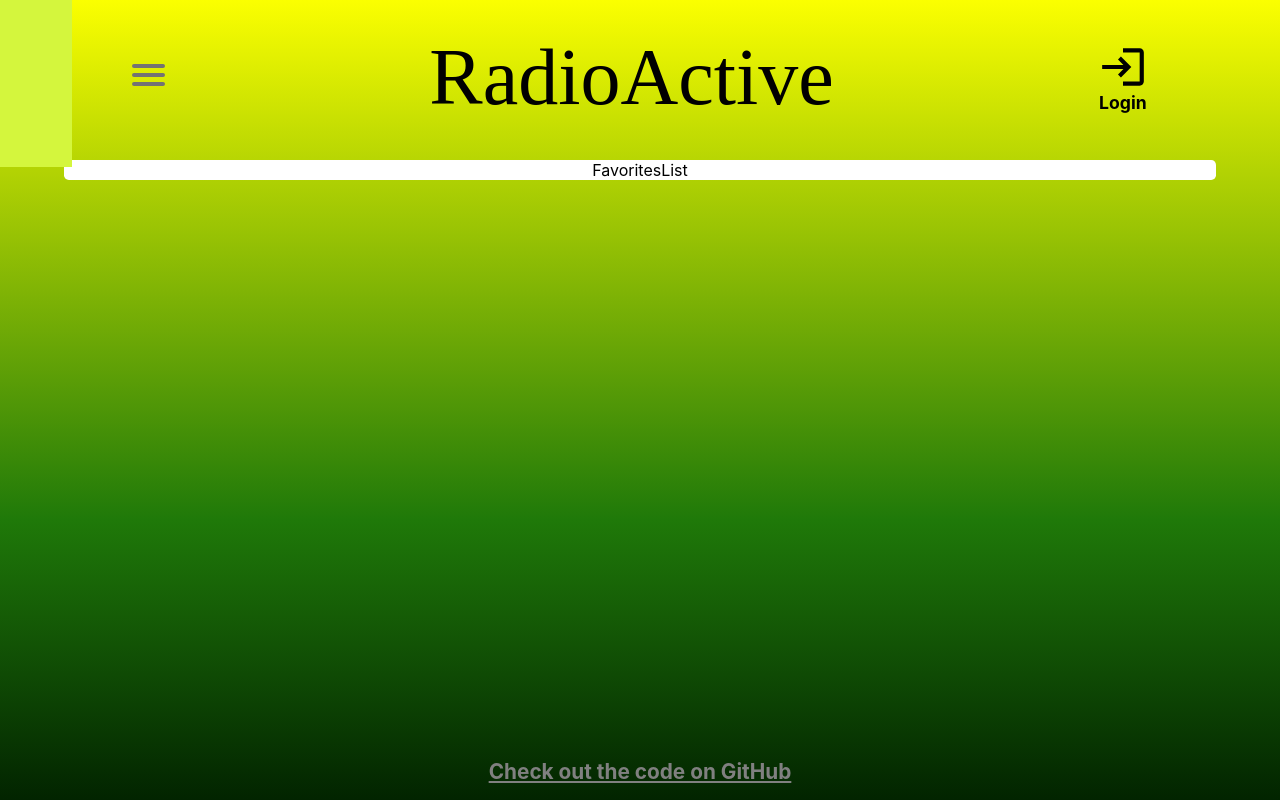
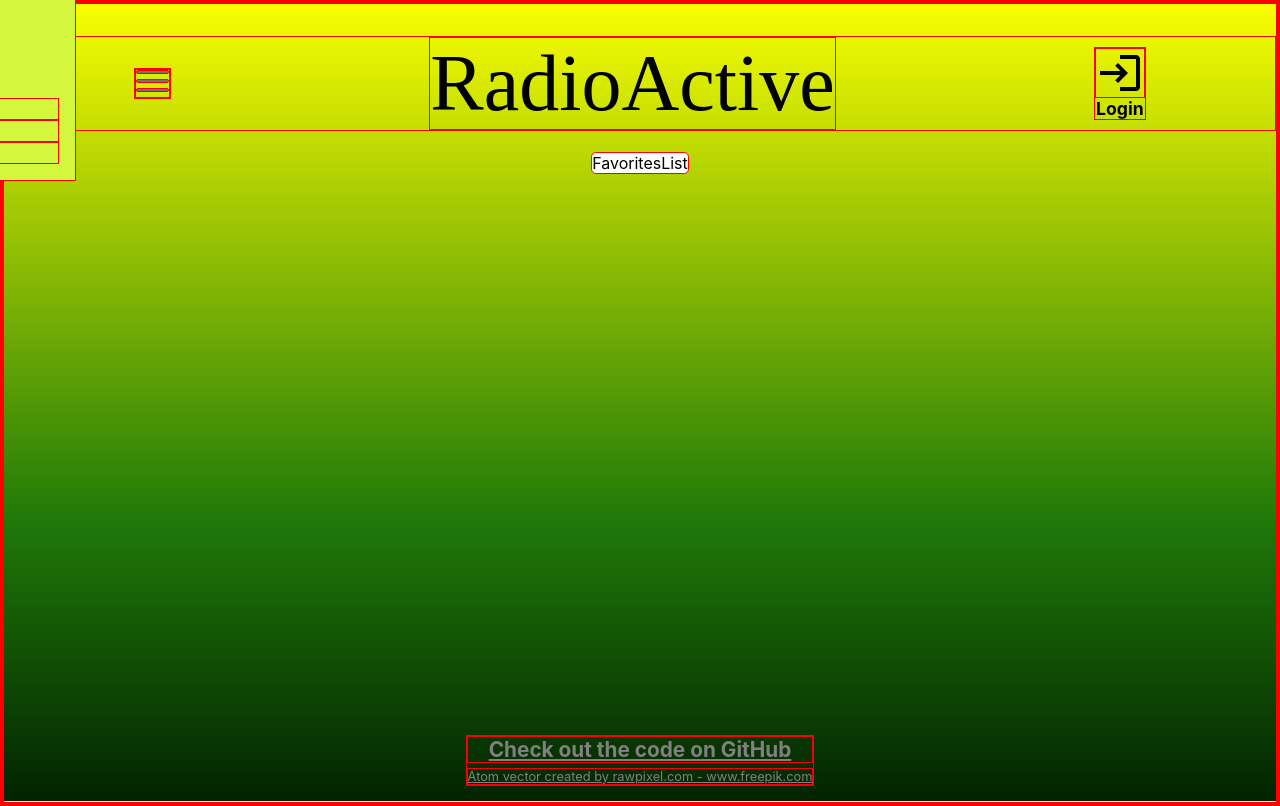
Before and after one commit to kavinu2010/radio-active, a React (Create React App) app in the folder client/: page /favorites in a window 1280 px wide. Built offline with nearby package versions, Linux system fonts and the light colour scheme; a web font is replaced by a local one.

Commit message:
styling: fixing styles for filter element and removing Body

```diff
--- a/client/src/App.css
+++ b/client/src/App.css
@@ -4,7 +4,5 @@
   flex-direction: column;
   align-items: center;
   width:100%;
-  height: 100%;
-  min-height: 100vh;
-  background-color: rgb(2,36,0);
-  background: linear-gradient(0deg, rgba(2,36,0,1) 0%, rgba(31,121,9,1) 35%, rgba(251,255,0,1) 100%);}
+  height: 100vh;
+}
--- a/client/src/App.js
+++ b/client/src/App.js
@@ -1,7 +1,7 @@
 import './App.css';
 import React, { useState } from 'react'; // useEffect
 import { Routes, Route, BrowserRouter } from 'react-router-dom';
-import styled from 'styled-components';
+// import styled from 'styled-components';
 import FavoritesLists from './components/FavoritesList';
 import Header from './components/Header';
 import Filter from './components/Filter';
@@ -20,25 +20,25 @@ function App() {
           <Route
             path="/"
             element={(
-              <Body>
+              <>
                 <Filter countries={countries} setFilter={setFilter} />
                 <ResultsList filter={filter} />
-              </Body>
+              </>
             )} />
           <Route
             path="/favorites"
             element={(
-              <Body>
+              <>
                 <FavoritesLists />
-              </Body>
+              </>
             )} />
           {/*
           <Route
             path="/about"
             element={(
-              <Body>
+              <>
                 <About />
-              </Body>
+              </>
             )} />
             */}
         </Routes>
@@ -48,9 +48,4 @@ function App() {
   );
 }
 
-const Body = styled.section`
-  width: 90%;
-  margin-top: 1rem;
-`;
-
 export default App;
--- a/client/src/components/Filter.js
+++ b/client/src/components/Filter.js
@@ -68,9 +68,8 @@ const Filter = ({ countries, setFilter }) => {
 const FilterBox = styled.section`
   display: flex;
   flex-direction: column;
-  width: 60%;
+  width: 90%;
   align-items: center;
-  justify-content: center;
 
   label{
     font-size: 1.2rem;
@@ -79,10 +78,8 @@ const FilterBox = styled.section`
     }
   @media (min-width: 768px){
     font-size: 1.4rem;
-    width: 60%;
+    label{
 
-    label{
-      margin-left: 10%;
     }
 
   }
@@ -97,8 +94,7 @@ const Searchfield = styled.input`
   border: 1px solid grey;
   @media (min-width: 768px){
     font-size: 1.2rem;
-    width: 80%;
-    margin-left:65%;
+
   }
 `;
 
@@ -107,21 +103,20 @@ const FilterList = styled.ul`
   height: 10rem;
   opacity: ${props => (props.active ? '100%' : '0')};
   overflow-y: scroll;
+  z-index: 1;
 
   button{
-    background-color: #8bc08b;;
+    background-color: #8bc08b;
     font-size: 1rem;
     border: none;
     padding: .3rem;
     width:100%;
 
     &:hover{
-      background-color: rgba(0,0,0, 0.5);
+      background-color: #71ea71;
     }
   }
   @media (min-width: 768px){
-    margin-left: 65%;
-    width: 80%;
     font-size: 1.2rem;
 
     button{
--- a/client/src/components/Footer.js
+++ b/client/src/components/Footer.js
@@ -2,16 +2,22 @@ import React from 'react';
 import styled from 'styled-components';
 
 const Footer = () => (
-  <Heading>
-    <a target="_blank" rel="noreferrer" href="https://github.com/kavinu2010/radio-active.git">Check out the code on GitHub</a>
-  </Heading>
+  <>
+    <Heading>
+      <a target="_blank" rel="noreferrer" href="https://github.com/kavinu2010/radio-active.git">Check out the code on GitHub</a>
+      <a className="imgTag" href="https://www.freepik.com/vectors/atom">Atom vector created by rawpixel.com - www.freepik.com</a>
+    </Heading>
+  </>
 );
 
 const Heading = styled.h3`
+display:inherit;
+flex-direction: column;
 position:sticky;
 margin-top: auto;
 margin-bottom: 1rem;
 font-size: 1rem;
+gap: 0.3rem;
 
 a{
   color: grey;
@@ -20,6 +26,10 @@ a:hover{
   color: white;
   transition: 0.3s;
 }
+.imgTag{
+ font-size: 0.8rem;
+ font-weight: 400;
+}
 
 @media (min-width:768px){
   font-size: 1.3rem;
--- a/client/src/index.css
+++ b/client/src/index.css
@@ -6,6 +6,8 @@ body {
     sans-serif;
   -webkit-font-smoothing: antialiased;
   -moz-osx-font-smoothing: grayscale;
+  background: linear-gradient(0deg, rgba(2,36,0,1) 0%, rgba(31,121,9,1) 35%, rgba(251,255,0,1) 100%) fixed;
+  /* 0deg, rgb(0, 0, 0) 0%, rgb(18, 9, 121) 35%, rgb(155, 217, 243) 100%) */
 
 }
 
@@ -13,5 +15,5 @@ body {
   margin: 0;
   box-sizing: border-box;
   padding: 0;
-  /* border: 1px fuchsia solid; */
+  border: 1px red solid;
 }
```
Also changed, not shown: 2 other files (tests, documents, lock files or other folders).
